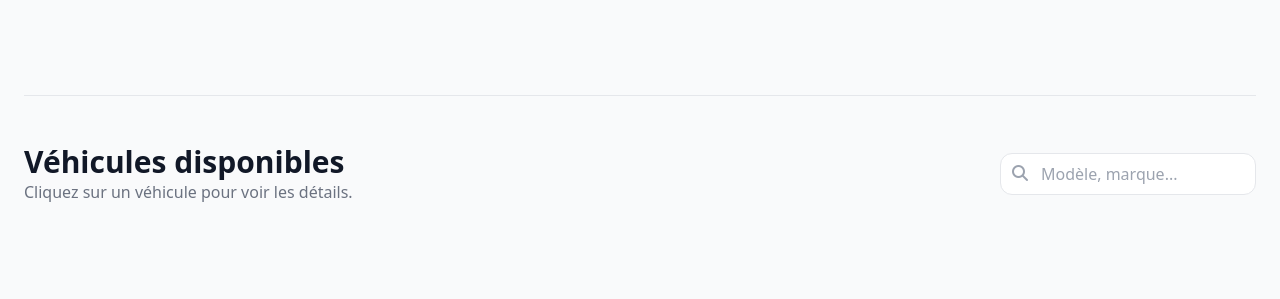
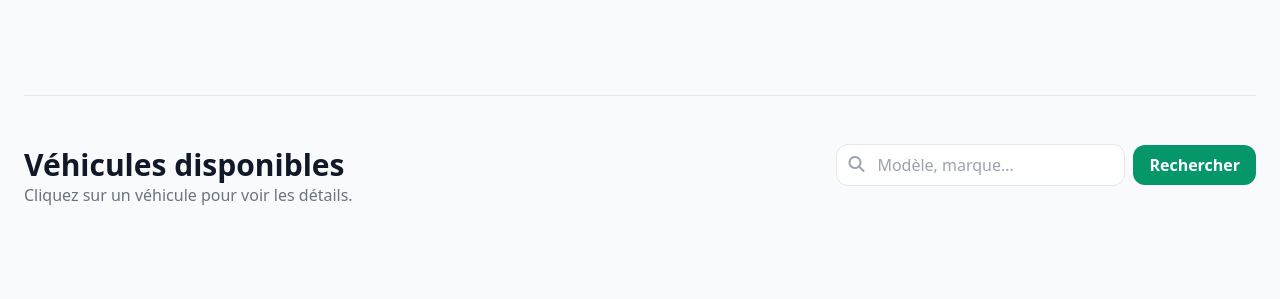
Before and after one commit to MhammedGabigabe/MaBagnole, a PHP site: page /categoriesClient.php in a window 1280 px wide. Shown: the part 157-456 px from the top of the page. Run offline with PHP 8.4, Linux system fonts and the light colour scheme; the visitor is signed in with stand-in values (Sample User, id 1); data that the repository does not hold is empty; some libraries are stand-ins or nearby versions.

Commit message:
feat: implementer la methode searchVehicules avec test

```diff
--- a/Code/controllers/vehicule.php
+++ b/Code/controllers/vehicule.php
@@ -3,7 +3,17 @@ require_once "../models/Vehicule.php";
 
 $vehicule = new Vehicule();
 
+
 $listeVehicules = $vehicule->getAll();
+
+if(isset($_POST['btn_recherche'])){
+    $recherche = $_POST['recherche'] ?? null;
+    if ($recherche) {
+        $listeVehicules = $vehicule->searchVehicules($recherche);
+    } else {
+        $listeVehicules = $vehicule->getAll();
+    }
+}
 
 $vehiDisp = $vehicule->vehiculesDispo();
 $vehiLouee = $vehicule->vehiculesLouee();
--- a/Code/models/Vehicule.php
+++ b/Code/models/Vehicule.php
@@ -124,5 +124,16 @@ class Vehicule extends BaseModel {
         return $stmt->fetchAll(PDO::FETCH_ASSOC);
     }
 
+    public function searchVehicules($motCle) {
+        $requete = " SELECT * FROM vehicules WHERE marque LIKE :mot
+                     OR modele LIKE :mot OR motorisation LIKE :mot OR boite_vitesse LIKE :mot";
+        $motCle = "%$motCle%";
+        $stmt = $this->db->prepare($requete);
+        $stmt->bindParam(":mot", $motCle);
+        $stmt->execute();
+        return $stmt->fetchAll(PDO::FETCH_ASSOC);
+    }
+
+
 }
 ?>
--- a/Code/views/categoriesClient.php
+++ b/Code/views/categoriesClient.php
@@ -67,10 +67,21 @@ if (!isset($_SESSION['user_id'])) {
                 <h2 class="text-3xl font-extrabold text-gray-900">Véhicules disponibles</h2>
                 <p class="text-gray-500">Cliquez sur un véhicule pour voir les détails.</p>
             </div>
-            <div class="relative">
-                <input type="text" placeholder="Modèle, marque..." class="pl-10 pr-4 py-2 border border-gray-200 rounded-xl focus:ring-2 focus:ring-emerald-500 outline-none w-64">
-                <i class="fa-solid fa-magnifying-glass absolute left-3 top-3 text-gray-400"></i>
-            </div>
+            <form method="POST" action="categoriesClient.php" class="flex items-center gap-2 mb-6">
+                <div class="relative flex-1">
+                    <input
+                        type="text"
+                        name="recherche"
+                        placeholder="Modèle, marque..."
+                        value="<?= htmlspecialchars($_POST['recherche'] ?? '') ?>"
+                        class="w-full pl-10 pr-4 py-2 border border-gray-200 rounded-xl focus:ring-2 focus:ring-emerald-500 outline-none">
+                    <i class="fa-solid fa-magnifying-glass absolute left-3 top-3 text-gray-400"></i>
+                </div>
+                <button type="submit" name="btn_recherche"
+                    class="bg-emerald-600 text-white px-4 py-2 rounded-xl hover:bg-emerald-700 font-bold">
+                    Rechercher
+                </button>
+            </form>
         </header>
         <form method="POST" action="detailsVehicule.php">
             <div id="vehicules-container" class="grid grid-cols-1 md:grid-cols-2 lg:grid-cols-3 gap-8">
```
